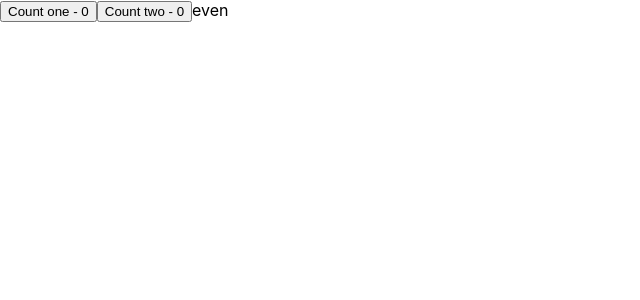
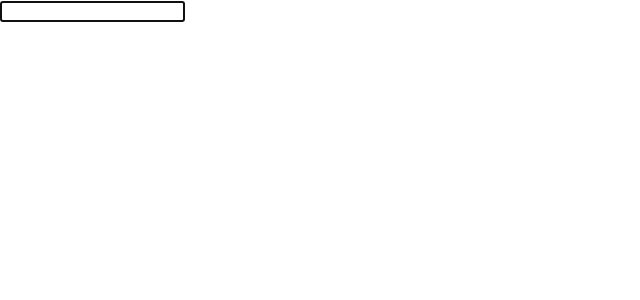
Before and after one commit to SHANU-NP/react-app-dev, a React (Create React App) app: page / in a window 1280 px wide. Shown: the top 300 px of the page, without its empty margins (0-640 px from the left). Built offline with nearby package versions, Linux system fonts and the light colour scheme.

Commit message:
-- useRef hook with focus on input element.

```diff
--- a/src/App.js
+++ b/src/App.js
@@ -2,11 +2,12 @@ import "./App.css";
 import React from "react";
 import DataFetchingTwo from "./components/fetchingDataWithUserReducer/DataFetchingTwo";
 import Count from "./components/useMemo/Count";
+import FocusInput from "./components/useRefs/FocusInput";
 
 function App() {
   return (
     <div>
-      <Count></Count>
+      <FocusInput></FocusInput>
     </div>
   );
 }
--- /dev/null
+++ b/src/components/useRefs/FocusInput.js
@@ -0,0 +1,22 @@
+import React , {useEffect,useRef} from 'react'
+
+function FocusInput() {
+
+const inputRef = useRef(null)
+
+    useEffect(() => {
+
+        //focus the input element
+        inputRef.current.focus();
+
+
+    },[])
+
+  return (
+    <div>
+        <input type='text' ref={inputRef}></input>
+    </div>
+  )
+}
+
+export default FocusInput
```
